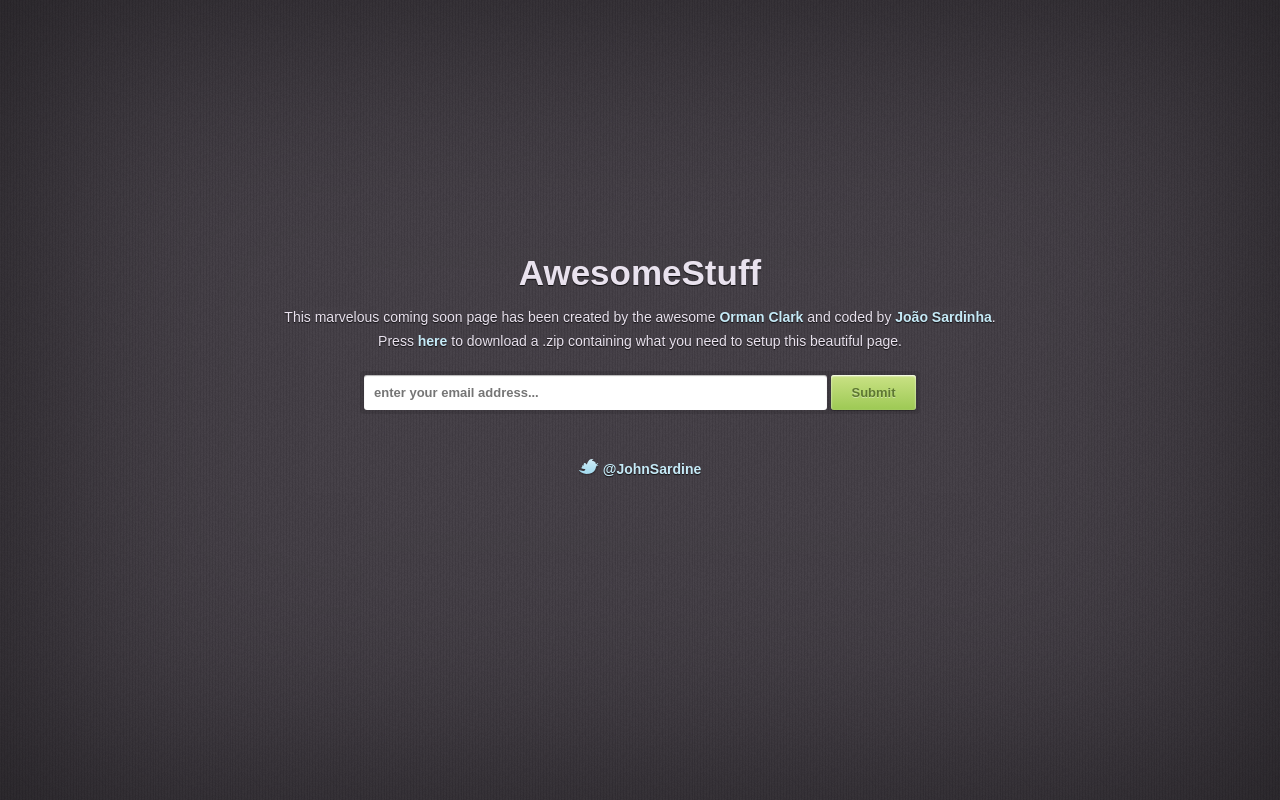
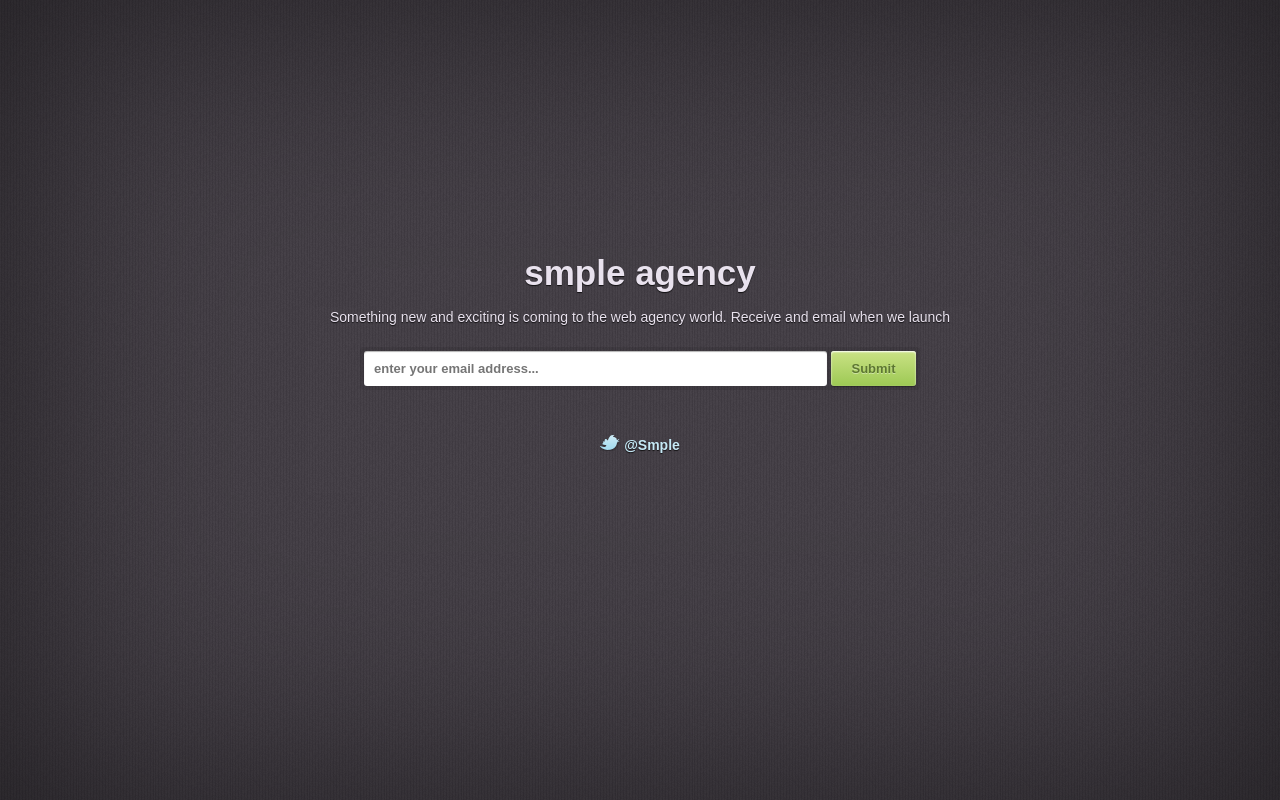
Before and after one commit to pavalkanov/pavalkanov.github.io, a plain HTML site: page index.html in a window 1280 px wide. Drawn offline with Linux system fonts and the light colour scheme.

Commit message:
Changing text and twitter account

```diff
--- a/index.html
+++ b/index.html
@@ -6,22 +6,11 @@
 <meta name="description" content="An awesome coming soon page designed by Orman Clark and coded by João Sardinha" />
 <meta name="keywords" content="coming, soon, page, orman, clark, john, sardine, johnsardine, download" />
 
-<title>Coming Soon Splash Page CSS3</title>
+<title>Smple Agency - A digital marketing agency like no other</title>
 
 <link rel="stylesheet" href="style.css">
 
-<style type="text/css">
-/*
-This was coded by João Sardinha
-Visit me at http://johnsardine.com/
-
-It has been tested in all modern browsers.
-
-This coming soon page design has been created by the awesome Orman Clark,
-you can download a PSD version of this at his website, PremiumPixels.
-http://www.premiumpixels.com/freebies/coming-soon-splash-page-psd/
-*/
-</style>
+<style type="text/css"></style>
 
 </head>
 
@@ -29,11 +18,9 @@ http://www.premiumpixels.com/freebies/coming-soon-splash-page-psd/
 
 <div id="coming-soon">
 
-<h1>AwesomeStuff</h1>
+<h1>smple agency</h1>
 
-<p>This marvelous coming soon page has been created by the awesome <a href="http://premiumpixels.com/" title="" target="_blank">Orman Clark</a> and coded by <a href="http://johnsardine.com/" title="" target="_blank">João Sardinha</a>.</p>
-<p>Press <a href="http://johnsardine.com/get/coming-soon-page.zip" title="">here</a> to download a .zip containing what you need to setup this beautiful page.</p>
-
+<p>Something new and exciting is coming to the web agency world. Receive and email when we launch</p>
 <form method="post">
 	<div id="subscribe">
 		<input type="text" placeholder="enter your email address...">
@@ -42,7 +29,7 @@ http://www.premiumpixels.com/freebies/coming-soon-splash-page-psd/
 	</div>
 </form>
 
-<a href="http://twitter.com/#!/JohnSardine" title="Visit JohnSardine on Twitter" class="twitter center">JohnSardine</a>
+<a href="https://twitter.com/smple_agency" title="Follow Us on Twitter" class="twitter center">Smple</a>
 
 </div>
 
```
